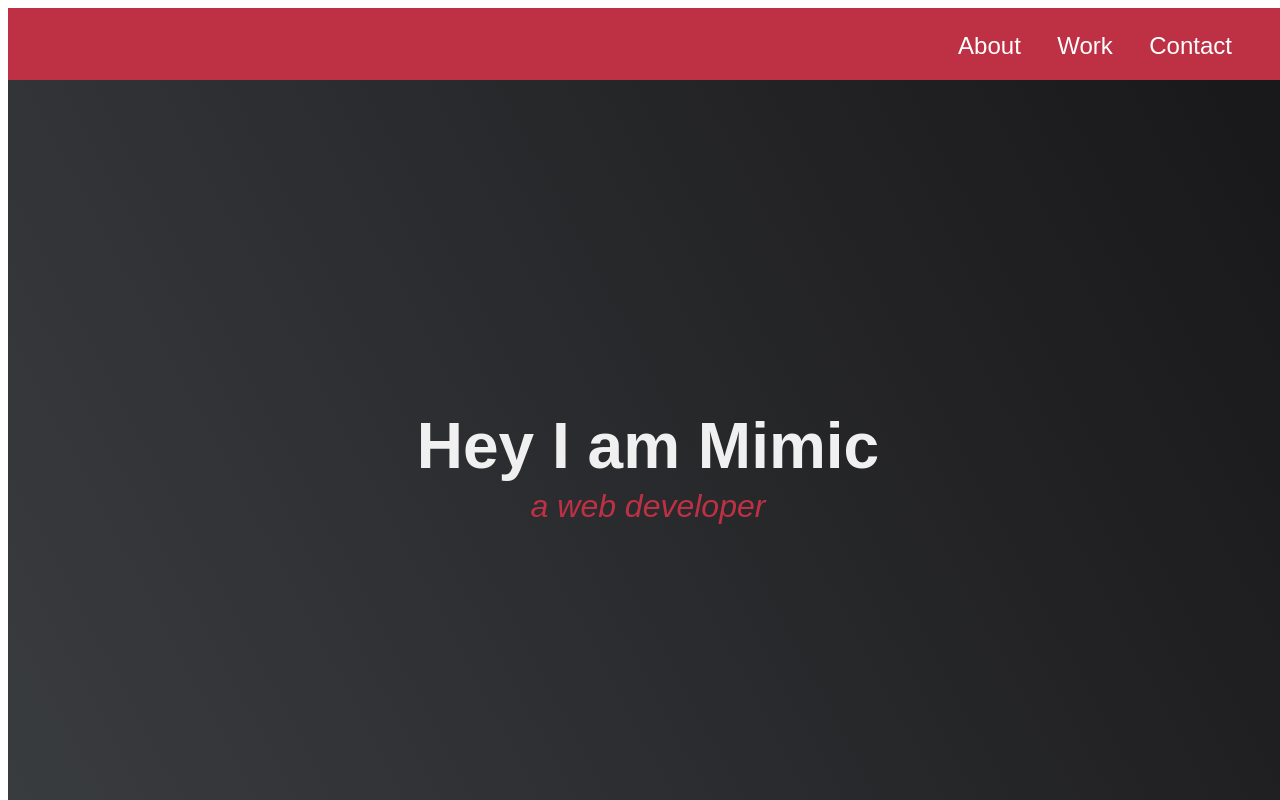
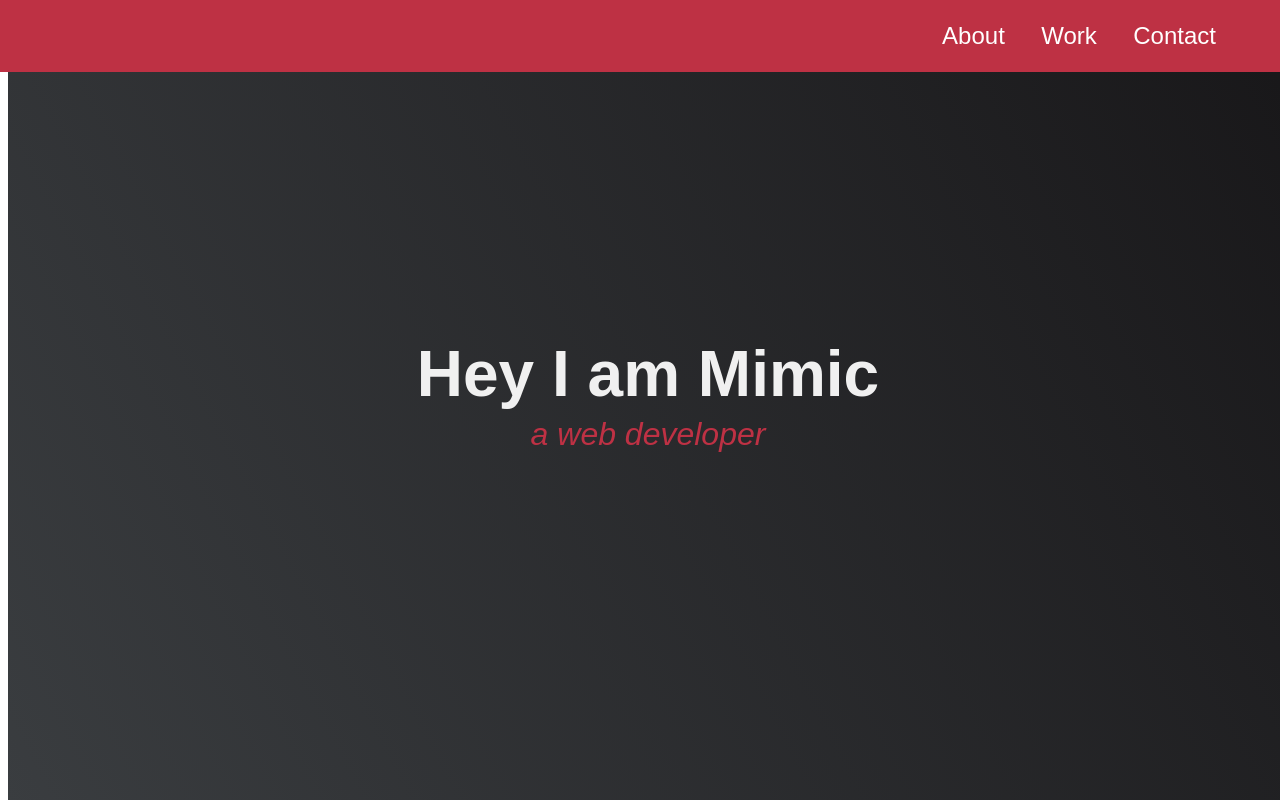
Before and after one commit to daniellima0/Personal-Portfolio-Webpage, a plain HTML site: page index.html in a window 1280 px wide. Shown: the top 800 px of the page. Drawn offline with Linux system fonts and the light colour scheme.

Commit message:
Add enough changes

```diff
--- a/index.html
+++ b/index.html
@@ -13,13 +13,13 @@
     <header>
         <nav id="navbar">
             <div id="navbar-links-container">
-                <a href="#about" class="nav-links">About</a>
+                <a href="#welcome-section" class="nav-links">About</a>
                 <a href="#projects" class="nav-links">Work</a>
                 <a href="#contact" class="nav-links">Contact</a>
             </div>
         </nav>
     </header>
-
+    <main>
         <section id="welcome-section">
             <div id="welcome-text">
                 <h1>Hey I am Mimic</h1>
@@ -38,6 +38,7 @@
         <div>
             <script src="https://cdn.freecodecamp.org/testable-projects-fcc/v1/bundle.js"></script>
         </div>
+    </main>
 </body>
 
 </html>
--- a/style.css
+++ b/style.css
@@ -1,19 +1,27 @@
+html {
+    scroll-behavior: smooth;
+}
+
 body {
     font-family: 'Raleway', sans-serif;
+
 }
 
 #navbar {
     background-color: #be3144;
     height: 4.5rem;
     width: 100vw;
+    position: fixed;
+    top: 0;
+    left: 0;
+    z-index: 1;
 }
 
 #navbar-links-container {
     width: fit-content;
     position: absolute;
-    top: 2rem;
-    right: 1rem;
-
+    top: 1.4rem;
+    right: 2rem;
 }
 
 .nav-links {
@@ -63,5 +71,6 @@ body {
 
 /* Query:
     - How to make the welcome section go under the navbar?
+    - Why my pages keep needing the horizontal scroll bar?
     -
 */
```
Lines whose indentation alone changed are shown as unchanged.
